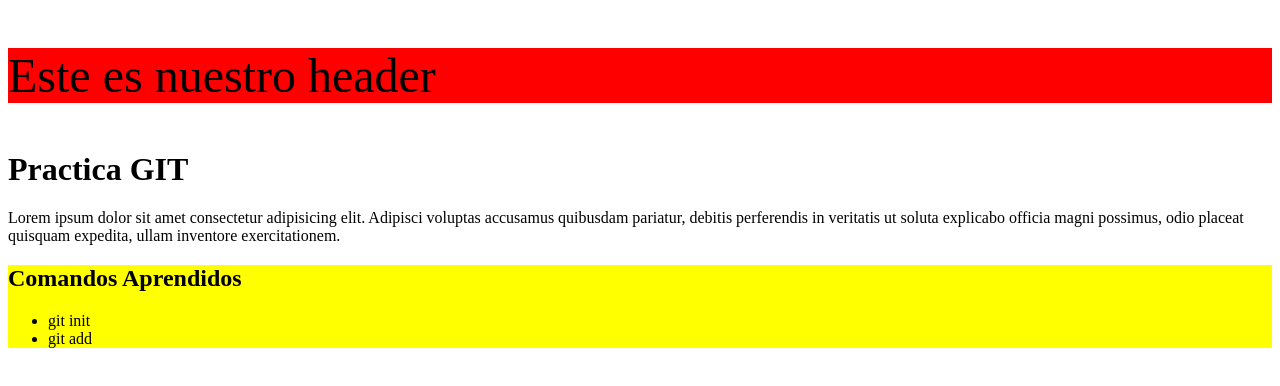
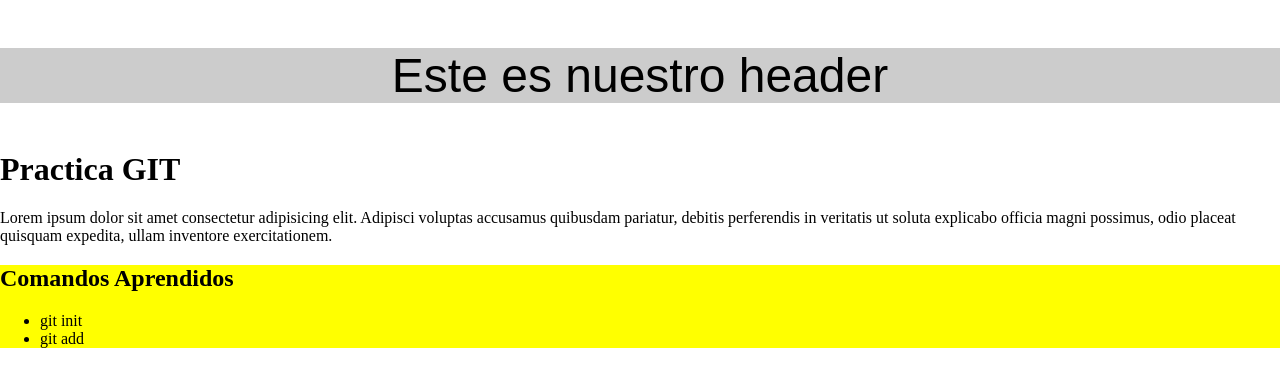
Before and after one commit to Cata142/GitPractica, a plain HTML site: page index.html in a window 1280 px wide. Drawn offline with Linux system fonts and the light colour scheme.

Commit message:
Cambios de color y fuente

```diff
--- a/style.css
+++ b/style.css
@@ -1,8 +1,15 @@
+body{
+    margin: 0;
+    padding: 0;
+}
+
 div{
     background-color: yellow;
 }
 
 #header{
-    background-color: red;
+    background-color: #ccc;
     font-size: 48px;
+    font-family: Arial, Helvetica, sans-serif;
+    text-align: center;
 }
```
